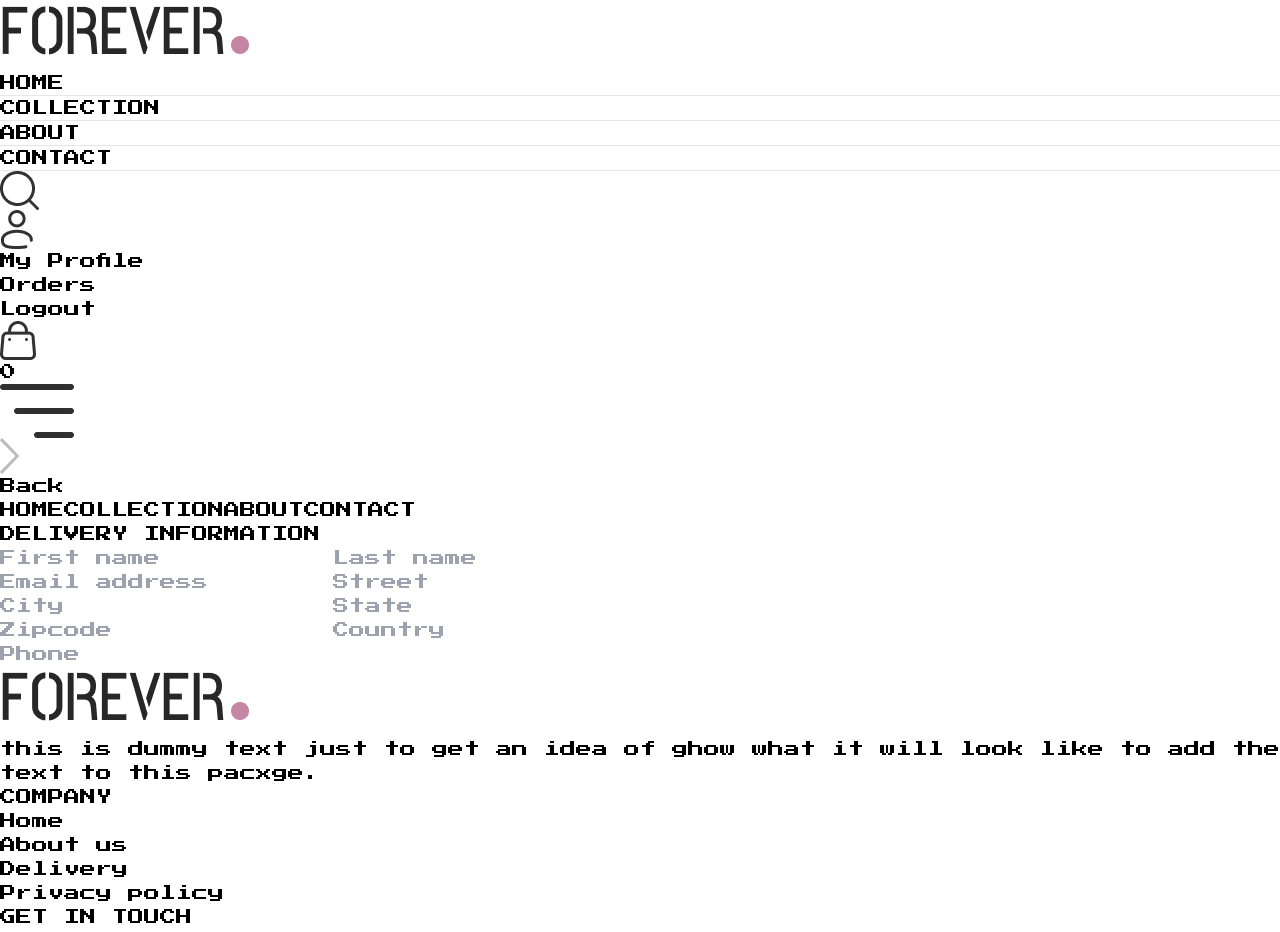
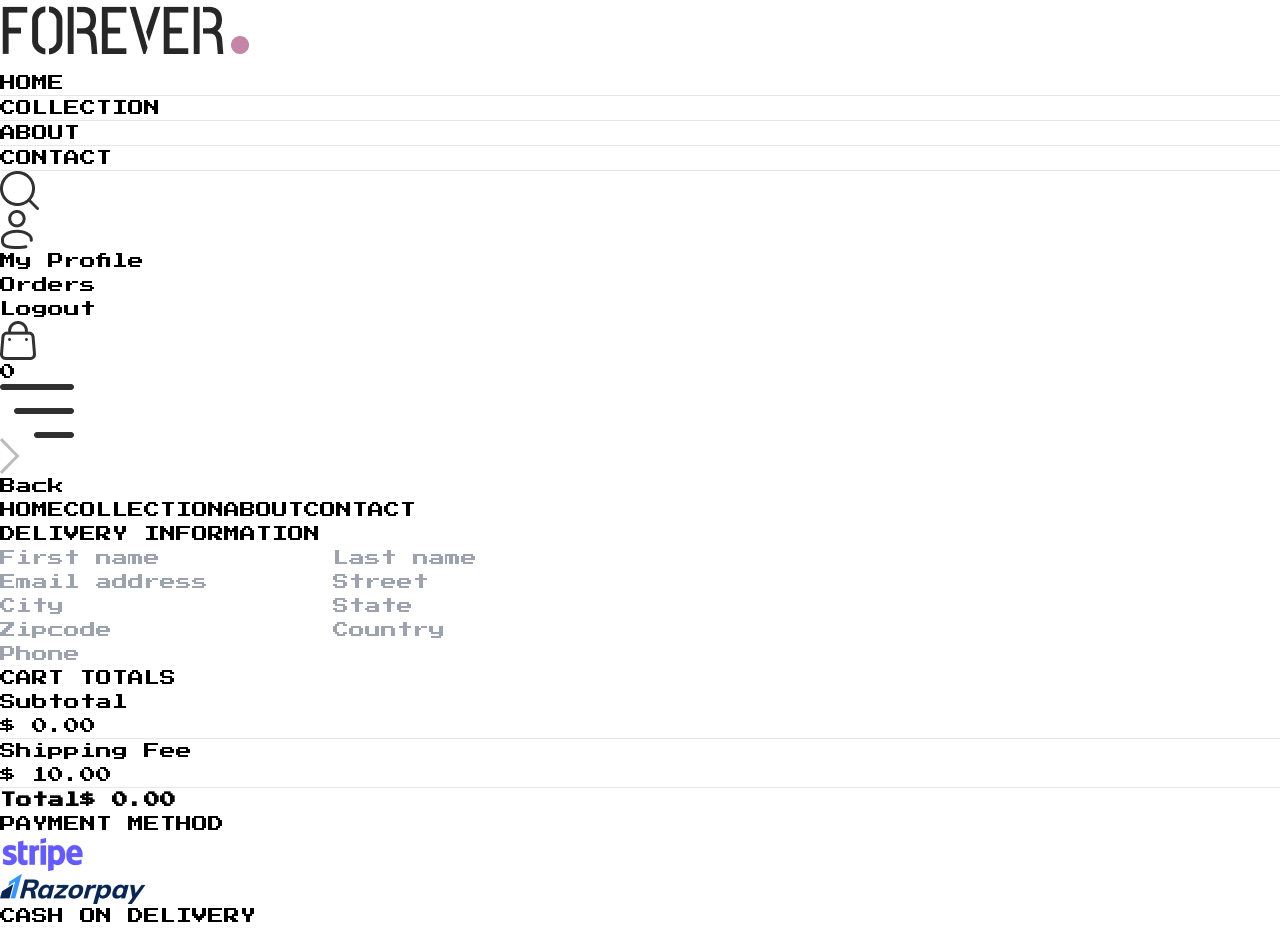
Before and after one commit to jackiejr18/ecommerce-two, a React (Vite) app in the folder frontend/: page /place-order in a window 1280 px wide. Shown: the top 932 px of the page. Built offline with nearby package versions, Linux system fonts and the light colour scheme.

Commit message:
addition of payment method images

```diff
--- a/frontend/src/pages/PlaceOrder.jsx
+++ b/frontend/src/pages/PlaceOrder.jsx
@@ -1,5 +1,7 @@
 import React from 'react'
 import Title from '../components/Title'
+import CartTotal from '../components/CartTotal'
+import { assets } from '../assets/assets'
 
 const PlaceOrder = () => {
   return (
@@ -25,6 +27,32 @@
         </div>
         <input className='border border-gray-300 rounded py-1.5 px-3.5 w-full' type='number' placeholder='Phone'/>
       </div>
+
+      {/* ------------------------- Right Side ----------------------- */}
+      <div className='mt-8'>
+        <div className='mt-8 min-w-80'>
+          <CartTotal/>
+        </div>
+
+        <div className='mt-12'>
+          <Title text1={'PAYMENT'} text2={'METHOD'}/>
+          {/* ----------------- Payment Method Selection -----------  */}
+          <div className='flex gap-3 flex-col lg:flex-row'>
+            <div className='flex items-center gap-3 border p-2 px-3 cursor-pointer'>
+              <p className={`min-w-3.5 h-3.5 border rounded-full`}></p>
+              <img className='h-5 mx-4' src={assets.stripe_logo}/>
+            </div>
+            <div className='flex items-center gap-3 border p-2 px-3 cursor-pointer'>
+              <p className={`min-w-3.5 h-3.5 border rounded-full`}></p>
+              <img className='h-5 mx-4' src={assets.razorpay_logo}/>
+            </div>
+            <div className='flex items-center gap-3 border p-2 px-3 cursor-pointer'>
+              <p className={`min-w-3.5 h-3.5 border rounded-full`}></p>
+              <p className='text-gray-500 text-sm font-medium mx-4'>CASH ON DELIVERY</p>
+            </div>
+          </div>
+        </div>
+      </div>
     </div>
   )
 }
```
